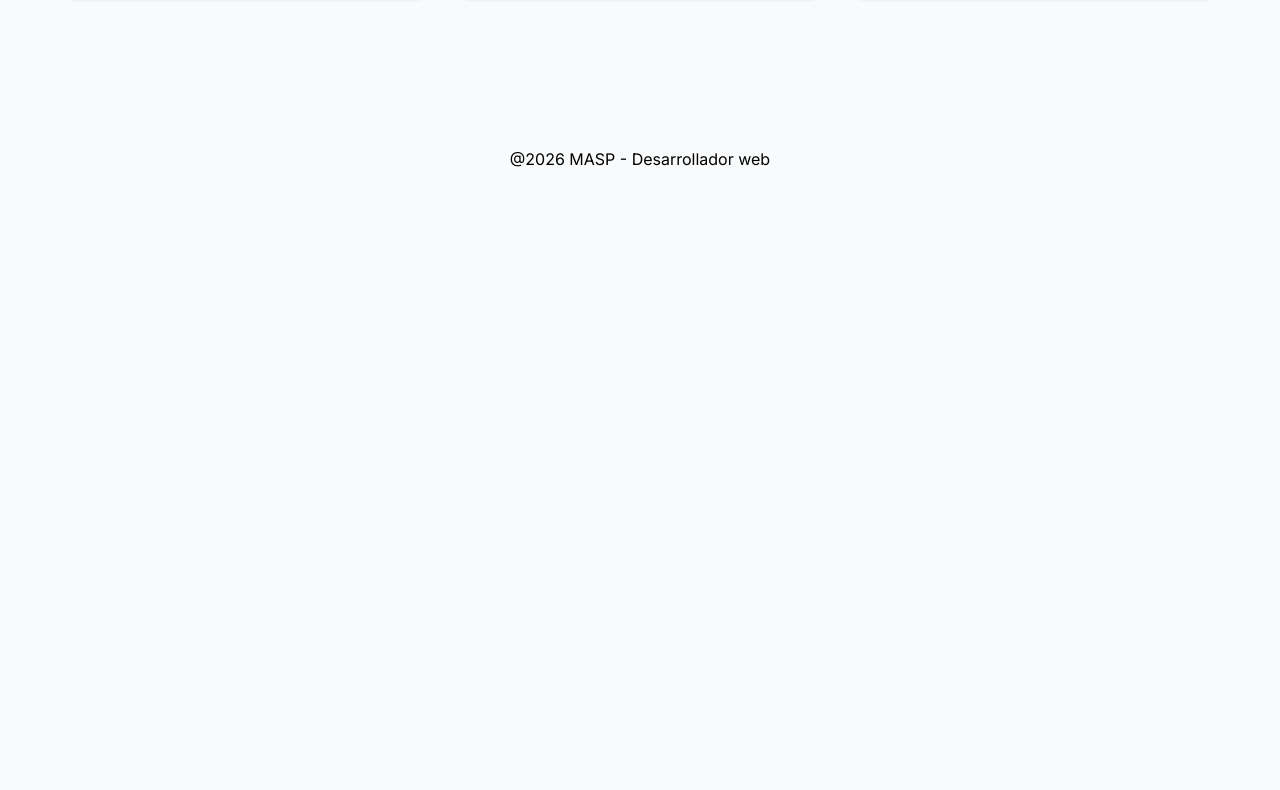
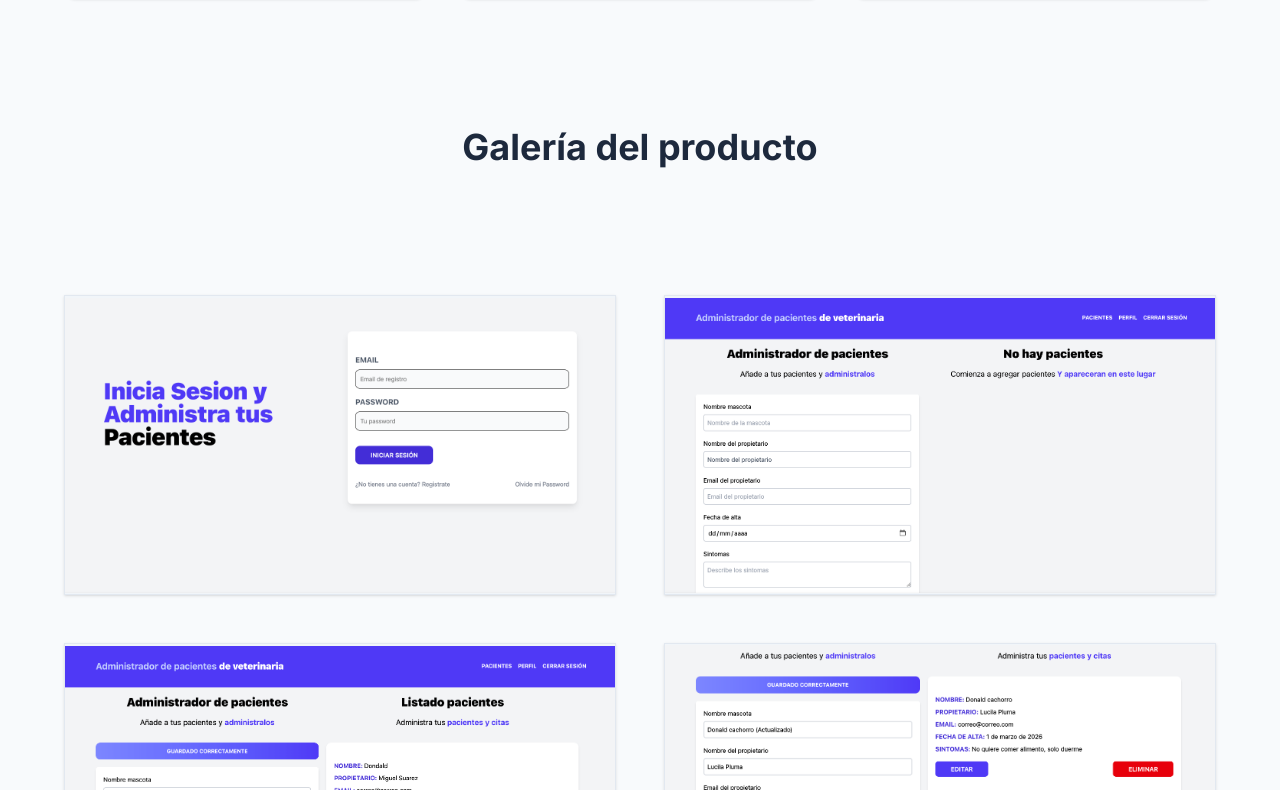
Before and after one commit to Luismy-182/MASP, a React (Vite) app: page /proyecto/apv in a window 1280 px wide. Shown: the part 3850-4640 px from the top of the page. Before the commit the page ends 4041 px from the top, so only its background shows below. Built offline with nearby package versions, Linux system fonts and the light colour scheme.

Commit message:
iniciando  el modal  de galeria

```diff
--- /dev/null
+++ b/src/components/ImageModal.jsx
@@ -0,0 +1,13 @@
+import React from 'react'
+
+const ImageModal = ({imagen}) => {
+    console.log('mostrando modal..');
+
+  return (
+    <div>
+
+    </div>
+  )
+}
+
+export default ImageModal
--- /dev/null
+++ b/src/components/ProjectGalery.jsx
@@ -0,0 +1,52 @@
+import ImageModal from './ImageModal'
+import { useState } from 'react';
+
+const ProjectGalery = ({ galery }) => {
+    //state para saber que imagen picaron
+    const [selectedImage, setSelectedImage] = useState(null);
+
+
+
+
+
+    return (
+
+        <>
+            {selectedImage && (
+                <ImageModal
+                    imagen={selectedImage}
+                    onClose={() => setSelectedImage(null)}
+                />
+            )}
+            <section className="my-24 md:my-32">
+                <div className="max-w-6xl mx-auto">
+                    <h2 className='text-slate-800 font-bold text-2xl md:text-4xl text-center'>Galería del producto</h2>
+                    <div className="grid md:grid-cols-2 gap-12 rounded-xl mt-24 md:mt-32 ">
+                        {
+                            galery.map((picture, index) => {
+                                return (
+                                    <div key={index} className="shadow-sm hover:shadow-lg hover:cursor-pointer  w-full border border-slate-200 bg-white hover:scale-105 transition-all duration-300 overflow-hidden
+                                    h-62.5 md:h-75
+                                "
+                                        onClick={e => {
+                                            return setSelectedImage(picture);
+                                        }}
+                                    >
+                                        <img src={picture} alt={`preview-${index}`} className='w-full object-contain bg-slate-100 h-full'
+
+                                        />
+
+                                    </div>
+
+                                )
+                            }
+                            )
+                        }
+                    </div>
+                </div>
+            </section>
+        </>
+    )
+}
+
+export default ProjectGalery
--- a/src/paginas/ProjectDetail.jsx
+++ b/src/paginas/ProjectDetail.jsx
@@ -2,6 +2,7 @@ import { useParams } from "react-router-dom";
 import { listaProyectos } from '../helpers/projectData';
 import { Link } from 'react-router-dom';
 import { tagColors } from "../helpers/tagColors";
+import ProjectGalery from "../components/ProjectGalery";
 import {
     ShoppingCart,
     ShieldCheck,
@@ -288,8 +289,7 @@ const ProjectDetail = () => {
 
                 </div>
             </section>
-
-
+            <ProjectGalery  galery={images}/>
         </>
     )
 }
```
